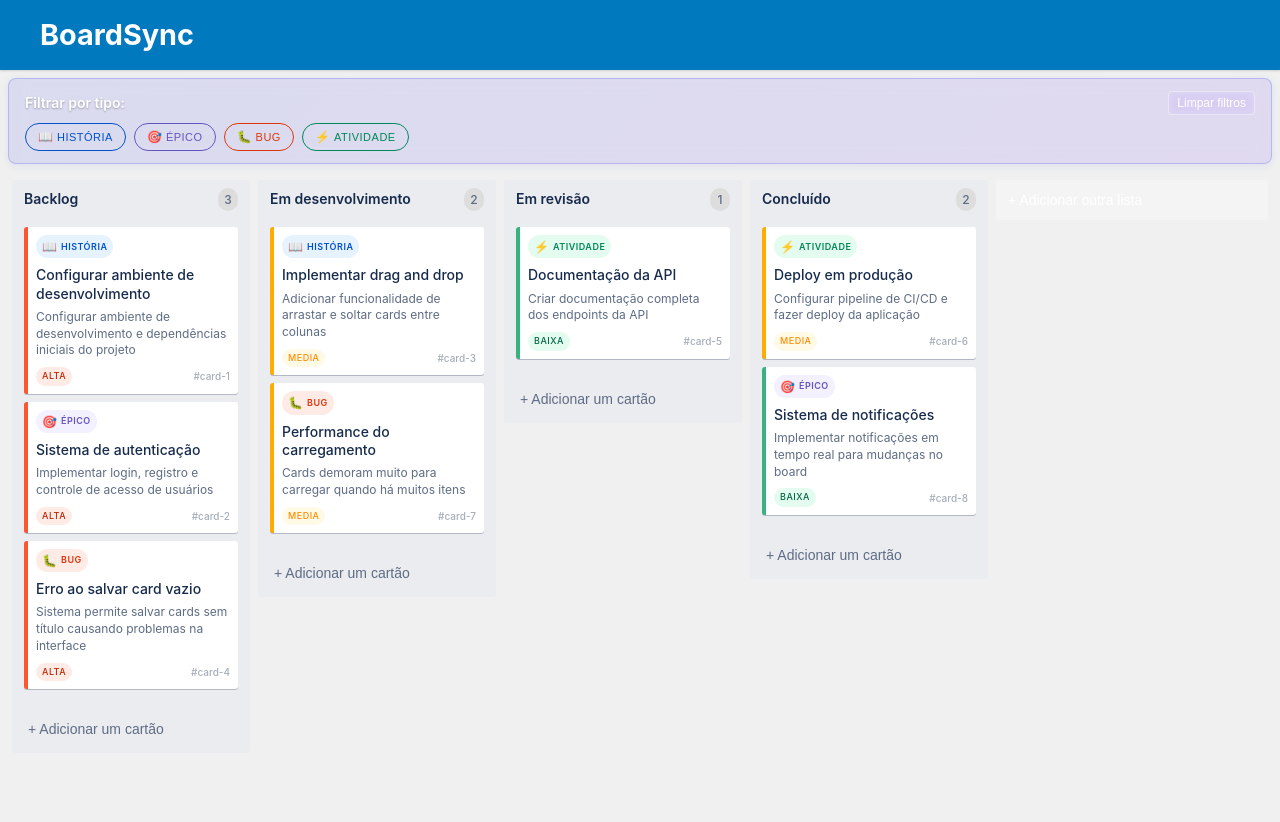
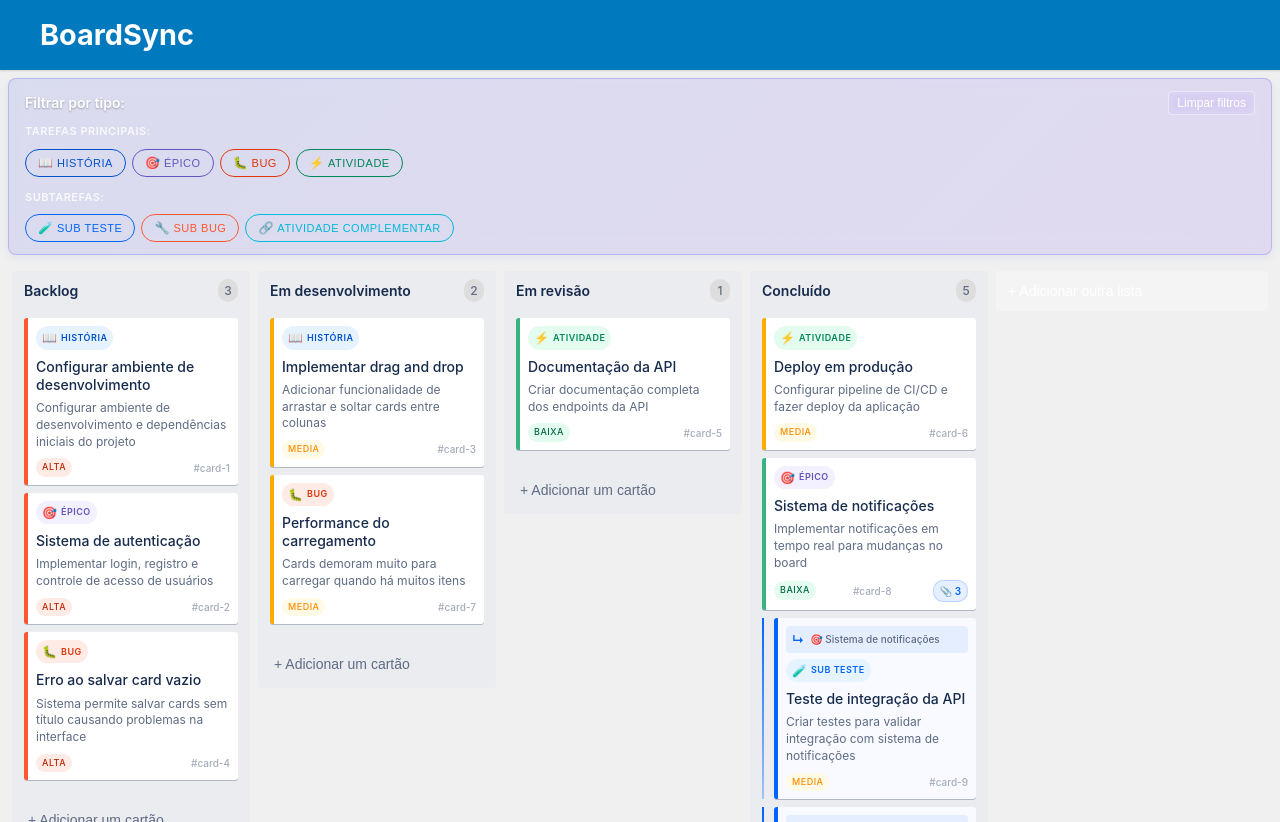
Before and after one commit to Henriquevazosti/BoardSync, a React (Vite) app: page / in a window 1280 px wide. Built offline with nearby package versions, Linux system fonts and the light colour scheme.

Commit message:
card ´pai

```diff
--- a/src/App.jsx
+++ b/src/App.jsx
@@ -3,7 +3,7 @@ import Header from './components/Header/Header';
 import Column from './components/Column/Column';
 import NewCardModal from './components/NewCardModal/NewCardModal';
 import CategoryFilter from './components/CategoryFilter/CategoryFilter';
-import { initialData } from './data/initialData';
+import { initialData, getSubtasks, isSubtask } from './data/initialData';
 import './App.css';
 
 function App() {
@@ -19,28 +19,70 @@ function App() {
 
     setData(prevData => {
       const newData = { ...prevData };
+      const movedCard = newData.cards[cardId];
 
-      // Remover card da coluna de origem
-      const sourceColumn = newData.columns[sourceColumnId];
-      const newSourceCardIds = sourceColumn.cardIds.filter(id => id !== cardId);
+      // Verificar se é um card principal (não é subtarefa) ou uma subtarefa
+      const isMainCard = !isSubtask(movedCard.category);
+      const isSubtaskCard = isSubtask(movedCard.category);
 
-      // Adicionar card à coluna de destino
-      const targetColumn = newData.columns[targetColumnId];
-      const newTargetCardIds = [...targetColumn.cardIds, cardId];
+      let cardsToMove = [];
+
+      if (isMainCard) {
+        // Se for um card principal, mover ele e todas as suas subtarefas
+        cardsToMove.push(cardId);
+        const subtasks = getSubtasks(cardId, newData.cards);
+        const subtaskIds = subtasks.map(subtask => subtask.id);
+        cardsToMove.push(...subtaskIds);
+
+        if (subtaskIds.length > 0) {
+          console.log(`Moving parent card with ${subtaskIds.length} subtasks:`, subtaskIds);
+        }
+      } else if (isSubtaskCard && movedCard.parentId) {
+        // Se for uma subtarefa, mover o card pai e todas as subtarefas relacionadas
+        const parentId = movedCard.parentId;
+        cardsToMove.push(parentId);
+
+        // Obter todas as subtarefas do mesmo pai
+        const allSubtasks = getSubtasks(parentId, newData.cards);
+        const allSubtaskIds = allSubtasks.map(subtask => subtask.id);
+        cardsToMove.push(...allSubtaskIds);
+
+        console.log(`Moving subtask triggered parent move. Moving parent ${parentId} with all ${allSubtaskIds.length} subtasks`);
+      } else {
+        // Card sem relações, mover apenas ele
+        cardsToMove.push(cardId);
+      }
+
+      // Remover duplicatas
+      cardsToMove = [...new Set(cardsToMove)];
+
+      // Atualizar todas as colunas que podem ser afetadas
+      const updatedColumns = { ...newData.columns };
+
+      // Remover todos os cards (principal + subtarefas) de suas colunas atuais
+      Object.keys(updatedColumns).forEach(columnId => {
+        const column = updatedColumns[columnId];
+        const newCardIds = column.cardIds.filter(id => !cardsToMove.includes(id));
+
+        // Só atualizar se houve mudança
+        if (newCardIds.length !== column.cardIds.length) {
+          updatedColumns[columnId] = {
+            ...column,
+            cardIds: newCardIds
+          };
+        }
+      });
+
+      // Adicionar todos os cards na coluna de destino
+      const targetColumn = updatedColumns[targetColumnId];
+      updatedColumns[targetColumnId] = {
+        ...targetColumn,
+        cardIds: [...targetColumn.cardIds, ...cardsToMove]
+      };
 
       return {
         ...newData,
-        columns: {
-          ...newData.columns,
-          [sourceColumnId]: {
-            ...sourceColumn,
-            cardIds: newSourceCardIds
-          },
-          [targetColumnId]: {
-            ...targetColumn,
-            cardIds: newTargetCardIds
-          }
-        }
+        columns: updatedColumns
       };
     });
   };
@@ -135,6 +177,7 @@ function App() {
                 column={column}
                 cards={filteredCards}
                 totalCards={allCards.length}
+                allCards={data.cards}
                 onAddCard={handleAddCard}
                 onMoveCard={moveCard}
               />
@@ -150,6 +193,7 @@ function App() {
         <NewCardModal
           onClose={() => setIsModalOpen(false)}
           onCreateCard={handleCreateCard}
+          allCards={data.cards}
         />
       )}
     </div>
--- a/src/components/Card/Card.css
+++ b/src/components/Card/Card.css
@@ -139,3 +139,64 @@
   background-color: #e3fcef;
   color: #006644;
 }
+
+/* Estilos para subtarefas */
+.subtask-card {
+  border-left: 4px solid #0065ff;
+  background: #f8faff;
+  margin-left: 12px;
+  position: relative;
+}
+
+.subtask-card::before {
+  content: '';
+  position: absolute;
+  left: -16px;
+  top: 0;
+  bottom: 0;
+  width: 2px;
+  background: linear-gradient(180deg, #0065ff 0%, rgba(0, 101, 255, 0.3) 100%);
+}
+
+.subtask-header {
+  display: flex;
+  align-items: center;
+  gap: 6px;
+  margin-bottom: 6px;
+  padding: 4px 6px;
+  background: rgba(0, 101, 255, 0.08);
+  border-radius: 4px;
+  font-size: 10px;
+}
+
+.subtask-indicator {
+  color: #0065ff;
+  font-weight: bold;
+  font-size: 12px;
+}
+
+.parent-card-title {
+  color: #5e6c84;
+  font-weight: 500;
+  overflow: hidden;
+  text-overflow: ellipsis;
+  white-space: nowrap;
+  max-width: 150px;
+}
+
+/* Contador de subtarefas */
+.subtasks-count {
+  background: rgba(0, 101, 255, 0.1);
+  color: #0065ff;
+  padding: 2px 6px;
+  border-radius: 10px;
+  font-size: 10px;
+  font-weight: 600;
+  margin-left: 4px;
+  border: 1px solid rgba(0, 101, 255, 0.2);
+}
+
+.card:hover .subtasks-count {
+  background: rgba(0, 101, 255, 0.15);
+  border-color: rgba(0, 101, 255, 0.3);
+}
--- a/src/components/Card/Card.jsx
+++ b/src/components/Card/Card.jsx
@@ -1,8 +1,8 @@
 import React from 'react';
-import { categoryConfig } from '../../data/initialData';
+import { categoryConfig, isSubtask, getParentCard, getSubtasks } from '../../data/initialData';
 import './Card.css';
 
-const Card = ({ card, columnId }) => {
+const Card = ({ card, columnId, allCards }) => {
   const getPriorityClass = (priority) => {
     switch (priority) {
       case 'alta': return 'priority-high';
@@ -16,6 +16,21 @@ const Card = ({ card, columnId }) => {
     return categoryConfig[category] || categoryConfig.atividade;
   };
 
+  const isCardSubtask = isSubtask(card.category);
+  const parentCard = isCardSubtask ? getParentCard(card.id, allCards) : null;
+  const subtasks = !isCardSubtask ? getSubtasks(card.id, allCards) : [];
+  const hasSubtasks = subtasks.length > 0;
+
+  const getDragTitle = () => {
+    if (isCardSubtask && parentCard) {
+      return `Arraste "${card.title}" (moverá também "${parentCard.title}" e todas suas subtarefas)`;
+    } else if (hasSubtasks) {
+      return `Arraste "${card.title}" (moverá junto ${subtasks.length} subtarefa${subtasks.length > 1 ? 's' : ''})`;
+    } else {
+      return `Arraste "${card.title}" para mover entre colunas`;
+    }
+  };
+
   const handleDragStart = (e) => {
     console.log('🚀 Iniciando arraste do card:', card.title);
 
@@ -24,9 +39,16 @@ const Card = ({ card, columnId }) => {
     e.dataTransfer.setData('sourceColumn', columnId);
     e.dataTransfer.effectAllowed = 'move';
 
-    // Adicionar feedback visual
+    // Feedback visual diferente para cards com subtarefas
     e.target.style.opacity = '0.5';
-    e.target.style.transform = 'rotate(5deg)';
+    e.target.style.transform = hasSubtasks ? 'rotate(5deg) scale(1.02)' : 'rotate(5deg)';
+
+    // Log informativo
+    if (isCardSubtask && parentCard) {
+      console.log(`📦 Movendo subtarefa que irá mover o card pai "${parentCard.title}" e todas suas subtarefas`);
+    } else if (hasSubtasks) {
+      console.log(`📦 Movendo card principal com ${subtasks.length} subtarefas`);
+    }
   };
 
   const handleDragEnd = (e) => {
@@ -41,12 +63,21 @@ const Card = ({ card, columnId }) => {
 
   return (
     <div
-      className={`card ${getPriorityClass(card.priority)}`}
+      className={`card ${getPriorityClass(card.priority)} ${isCardSubtask ? 'subtask-card' : ''}`}
       draggable="true"
       onDragStart={handleDragStart}
       onDragEnd={handleDragEnd}
-      title={`Arraste "${card.title}" para mover entre colunas`}
+      title={getDragTitle()}
     >
+      {isCardSubtask && parentCard && (
+        <div className="subtask-header">
+          <span className="subtask-indicator">↳</span>
+          <span className="parent-card-title">
+            {getCategoryInfo(parentCard.category).icon} {parentCard.title}
+          </span>
+        </div>
+      )}
+
       <div className="card-header">
         <div className="category-badge" style={{
           backgroundColor: categoryInfo.bgColor,
@@ -69,6 +100,11 @@ const Card = ({ card, columnId }) => {
             {card.priority}
           </span>
           <span className="card-id">#{card.id}</span>
+          {hasSubtasks && (
+            <span className="subtasks-count" title={`Este card possui ${subtasks.length} subtarefa(s) que serão movidas junto`}>
+              📎 {subtasks.length}
+            </span>
+          )}
         </div>
       </div>
     </div>
--- a/src/components/CategoryFilter/CategoryFilter.css
+++ b/src/components/CategoryFilter/CategoryFilter.css
@@ -79,3 +79,30 @@
   text-transform: uppercase;
   letter-spacing: 0.5px;
 }
+
+.filter-section {
+  display: flex;
+  flex-direction: column;
+  gap: 12px;
+}
+
+.filter-subsection {
+  display: flex;
+  flex-direction: column;
+  gap: 6px;
+}
+
+.subsection-title {
+  color: rgba(255, 255, 255, 0.8);
+  font-size: 11px;
+  font-weight: 600;
+  text-transform: uppercase;
+  letter-spacing: 0.5px;
+  margin-bottom: 2px;
+}
+
+.filter-subsection .category-buttons {
+  display: flex;
+  gap: 6px;
+  flex-wrap: wrap;
+}
--- a/src/components/CategoryFilter/CategoryFilter.jsx
+++ b/src/components/CategoryFilter/CategoryFilter.jsx
@@ -1,8 +1,27 @@
 import React from 'react';
-import { categoryConfig } from '../../data/initialData';
+import { categoryConfig, getMainCategories, getSubtaskCategories } from '../../data/initialData';
 import './CategoryFilter.css';
 
 const CategoryFilter = ({ selectedCategories, onCategoryToggle, onClearAll }) => {
+  const mainCategories = getMainCategories();
+  const subtaskCategories = getSubtaskCategories();
+
+  const renderCategoryButton = (key, config) => (
+    <button
+      key={key}
+      className={`category-filter-btn ${selectedCategories.includes(key) ? 'active' : ''}`}
+      onClick={() => onCategoryToggle(key)}
+      style={{
+        backgroundColor: selectedCategories.includes(key) ? config.color : 'transparent',
+        color: selectedCategories.includes(key) ? 'white' : config.color,
+        borderColor: config.color
+      }}
+    >
+      <span className="filter-icon">{config.icon}</span>
+      <span className="filter-name">{config.name}</span>
+    </button>
+  );
+
   return (
     <div className="category-filter">
       <div className="filter-header">
@@ -12,22 +31,20 @@ const CategoryFilter = ({ selectedCategories, onCategoryToggle, onClearAll }) =>
         </button>
       </div>
 
-      <div className="category-buttons">
-        {Object.entries(categoryConfig).map(([key, config]) => (
-          <button
-            key={key}
-            className={`category-filter-btn ${selectedCategories.includes(key) ? 'active' : ''}`}
-            onClick={() => onCategoryToggle(key)}
-            style={{
-              backgroundColor: selectedCategories.includes(key) ? config.color : 'transparent',
-              color: selectedCategories.includes(key) ? 'white' : config.color,
-              borderColor: config.color
-            }}
-          >
-            <span className="filter-icon">{config.icon}</span>
-            <span className="filter-name">{config.name}</span>
-          </button>
-        ))}
+      <div className="filter-section">
+        <div className="filter-subsection">
+          <span className="subsection-title">Tarefas Principais:</span>
+          <div className="category-buttons">
+            {mainCategories.map((key) => renderCategoryButton(key, categoryConfig[key]))}
+          </div>
+        </div>
+
+        <div className="filter-subsection">
+          <span className="subsection-title">Subtarefas:</span>
+          <div className="category-buttons">
+            {subtaskCategories.map((key) => renderCategoryButton(key, categoryConfig[key]))}
+          </div>
+        </div>
       </div>
     </div>
   );
--- a/src/components/Column/Column.jsx
+++ b/src/components/Column/Column.jsx
@@ -2,7 +2,7 @@ import React from 'react';
 import Card from '../Card/Card';
 import './Column.css';
 
-const Column = ({ column, cards, totalCards, onAddCard, onMoveCard }) => {
+const Column = ({ column, cards, totalCards, allCards, onAddCard, onMoveCard }) => {
   const handleDragOver = (e) => {
     e.preventDefault();
     console.log('📍 Arrastando sobre a coluna:', column.title);
@@ -70,6 +70,7 @@ const Column = ({ column, cards, totalCards, onAddCard, onMoveCard }) => {
             key={card.id}
             card={card}
             columnId={column.id}
+            allCards={allCards}
           />
         ))}
 
--- a/src/components/NewCardModal/NewCardModal.jsx
+++ b/src/components/NewCardModal/NewCardModal.jsx
@@ -1,26 +1,42 @@
 import React, { useState } from 'react';
-import { categoryConfig } from '../../data/initialData';
+import { categoryConfig, getMainCategories, getSubtaskCategories, isSubtask } from '../../data/initialData';
 import './NewCardModal.css';
 
-const NewCardModal = ({ onClose, onCreateCard }) => {
+const NewCardModal = ({ onClose, onCreateCard, allCards }) => {
   const [title, setTitle] = useState('');
   const [description, setDescription] = useState('');
   const [priority, setPriority] = useState('media');
   const [category, setCategory] = useState('historia');
+  const [parentId, setParentId] = useState('');
+
+  const mainCategories = getMainCategories();
+  const subtaskCategories = getSubtaskCategories();
+  const isCurrentSubtask = isSubtask(category);
+
+  // Obter cards principais disponíveis
+  const mainCards = allCards ? Object.values(allCards).filter(card => !isSubtask(card.category)) : [];
 
   const handleSubmit = (e) => {
     e.preventDefault();
     if (title.trim()) {
-      onCreateCard({
+      const cardData = {
         title: title.trim(),
         description: description.trim(),
         priority,
         category
-      });
+      };
+
+      // Adicionar parentId se for subtarefa
+      if (isCurrentSubtask && parentId) {
+        cardData.parentId = parentId;
+      }
+
+      onCreateCard(cardData);
       setTitle('');
       setDescription('');
       setPriority('media');
       setCategory('historia');
+      setParentId('');
     }
   };
 
@@ -34,15 +50,49 @@ const NewCardModal = ({ onClose, onCreateCard }) => {
             <select
               id="category"
               value={category}
-              onChange={(e) => setCategory(e.target.value)}
+              onChange={(e) => {
+                setCategory(e.target.value);
+                // Limpar parentId se mudou para categoria principal
+                if (!isSubtask(e.target.value)) {
+                  setParentId('');
+                }
+              }}
             >
-              {Object.entries(categoryConfig).map(([key, config]) => (
-                <option key={key} value={key}>
-                  {config.icon} {config.name}
-                </option>
-              ))}
+              <optgroup label="Tarefas Principais">
+                {mainCategories.map((key) => (
+                  <option key={key} value={key}>
+                    {categoryConfig[key].icon} {categoryConfig[key].name}
+                  </option>
+                ))}
+              </optgroup>
+              <optgroup label="Subtarefas">
+                {subtaskCategories.map((key) => (
+                  <option key={key} value={key}>
+                    {categoryConfig[key].icon} {categoryConfig[key].name}
+                  </option>
+                ))}
+              </optgroup>
             </select>
           </div>
+
+          {isCurrentSubtask && (
+            <div className="form-group">
+              <label htmlFor="parentId">Tarefa Principal</label>
+              <select
+                id="parentId"
+                value={parentId}
+                onChange={(e) => setParentId(e.target.value)}
+                required
+              >
+                <option value="">Selecione uma tarefa principal...</option>
+                {mainCards.map((card) => (
+                  <option key={card.id} value={card.id}>
+                    {categoryConfig[card.category].icon} {card.title}
+                  </option>
+                ))}
+              </select>
+            </div>
+          )}
 
           <div className="form-group">
             <label htmlFor="title">Título</label>
--- a/src/data/initialData.js
+++ b/src/data/initialData.js
@@ -55,6 +55,30 @@ export const initialData = {
       description: 'Implementar notificações em tempo real para mudanças no board',
       priority: 'baixa',
       category: 'epico'
+    },
+    'card-9': {
+      id: 'card-9',
+      title: 'Teste de integração da API',
+      description: 'Criar testes para validar integração com sistema de notificações',
+      priority: 'media',
+      category: 'sub-teste',
+      parentId: 'card-8'
+    },
+    'card-10': {
+      id: 'card-10',
+      title: 'Corrigir bug de conexão WebSocket',
+      description: 'WebSocket não reconecta automaticamente após perda de conexão',
+      priority: 'alta',
+      category: 'sub-bug',
+      parentId: 'card-8'
+    },
+    'card-11': {
+      id: 'card-11',
+      title: 'Documentar endpoints de notificação',
+      description: 'Criar documentação detalhada dos novos endpoints',
+      priority: 'baixa',
+      category: 'atividade-complementar',
+      parentId: 'card-8'
     }
   },
   columns: {
@@ -76,7 +100,7 @@ export const initialData = {
     'column-4': {
       id: 'column-4',
       title: 'Concluído',
-      cardIds: ['card-6', 'card-8']
+      cardIds: ['card-6', 'card-8', 'card-9', 'card-10', 'card-11']
     }
   },
   columnOrder: ['column-1', 'column-2', 'column-3', 'column-4']
@@ -107,5 +131,49 @@ export const categoryConfig = {
     icon: '⚡',
     color: '#00875a',
     bgColor: '#e3fcef'
+  },
+  // Subcategorias
+  'sub-teste': {
+    name: 'Sub Teste',
+    icon: '🧪',
+    color: '#0065ff',
+    bgColor: '#e6f4ff',
+    isSubtask: true
+  },
+  'sub-bug': {
+    name: 'Sub Bug',
+    icon: '🔧',
+    color: '#ff5630',
+    bgColor: '#ffebe6',
+    isSubtask: true
+  },
+  'atividade-complementar': {
+    name: 'Atividade Complementar',
+    icon: '🔗',
+    color: '#00b8d9',
+    bgColor: '#e6fcff',
+    isSubtask: true
   }
 };
+
+// Funções utilitárias para subtarefas
+export const getSubtaskCategories = () => {
+  return Object.keys(categoryConfig).filter(key => categoryConfig[key].isSubtask);
+};
+
+export const getMainCategories = () => {
+  return Object.keys(categoryConfig).filter(key => !categoryConfig[key].isSubtask);
+};
+
+export const isSubtask = (category) => {
+  return categoryConfig[category]?.isSubtask || false;
+};
+
+export const getParentCard = (cardId, cards) => {
+  const card = cards[cardId];
+  return card?.parentId ? cards[card.parentId] : null;
+};
+
+export const getSubtasks = (parentCardId, cards) => {
+  return Object.values(cards).filter(card => card.parentId === parentCardId);
+};
```
